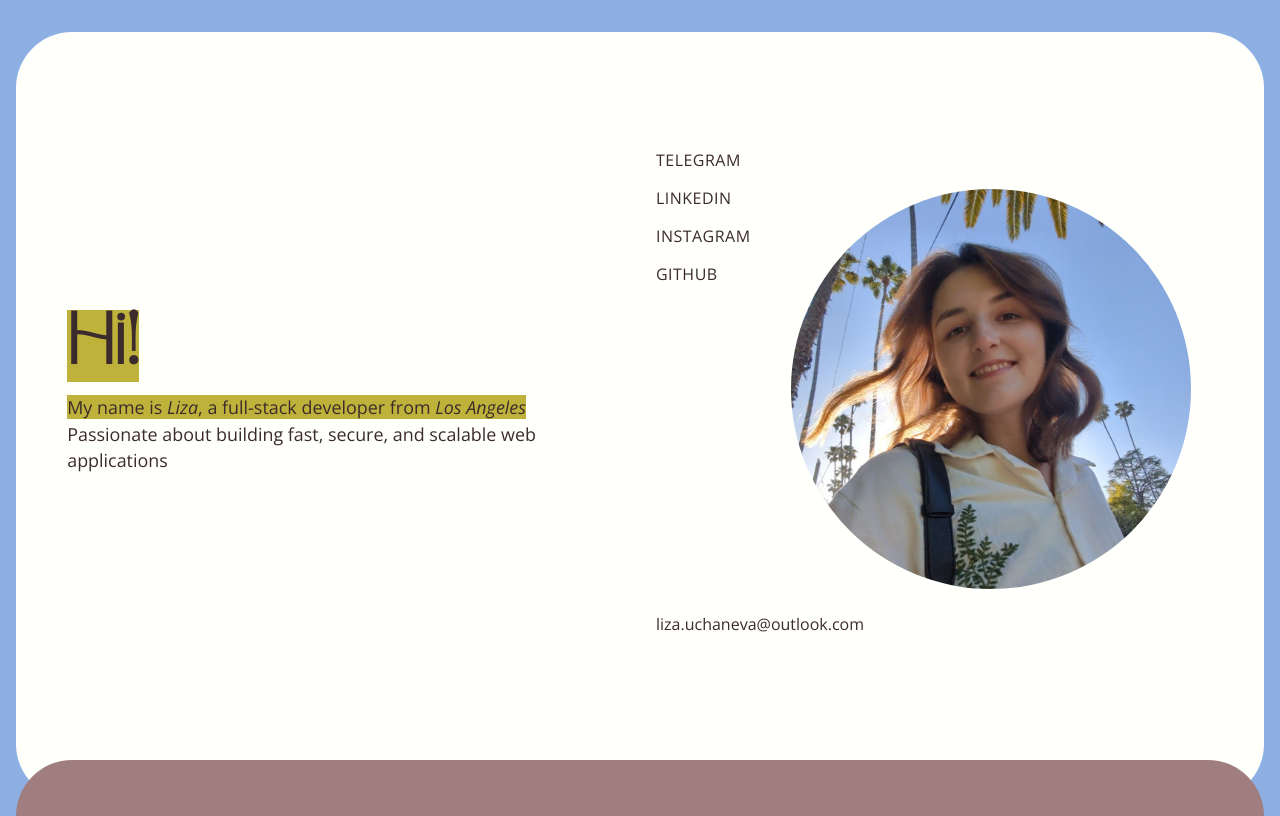
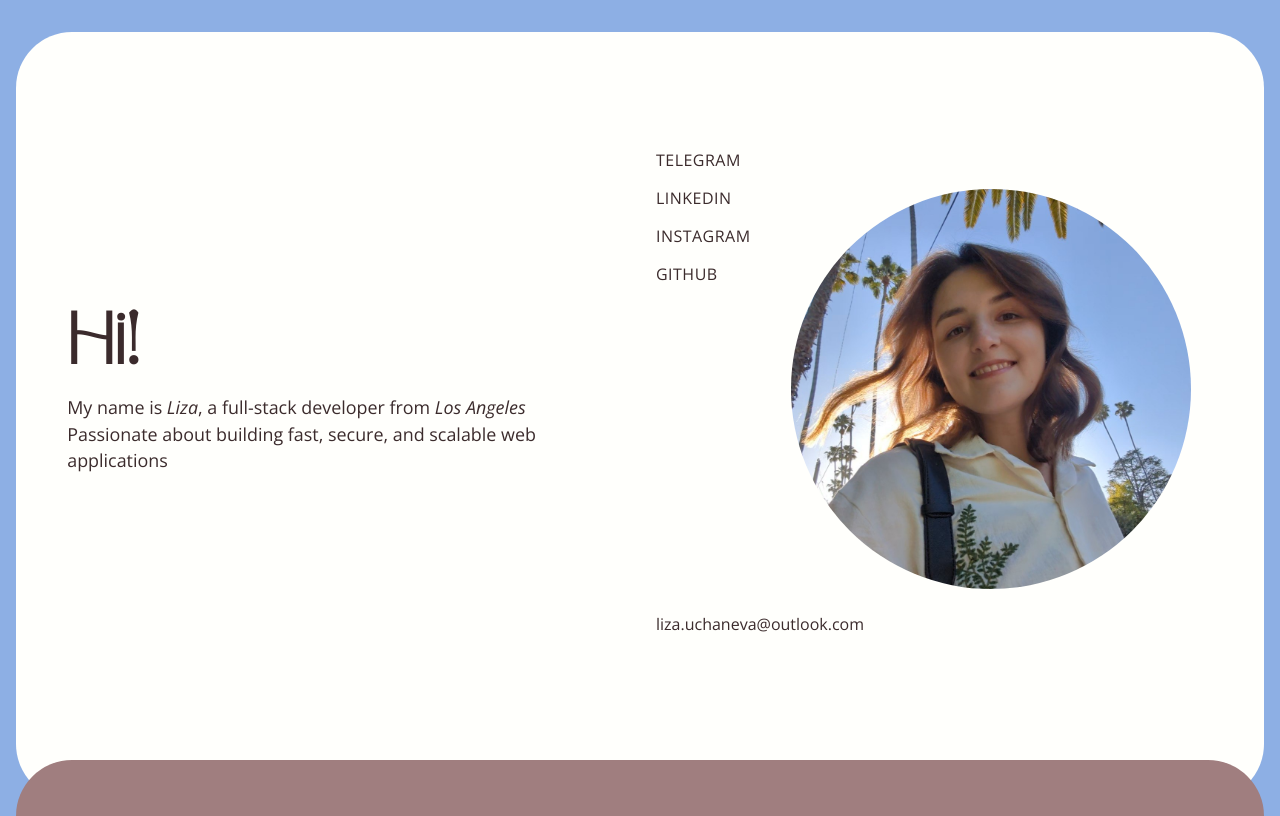
Before and after one commit to liza-uchaneva/my-resume, a Vue app: page / in a window 1280 px wide. Shown: the top 816 px of the page. Built offline with nearby package versions, Linux system fonts and the light colour scheme.

Commit message:
Remove hero highlighter animation
Co-Authored-By: Claude Opus 5.5 <noreply@anthropic.com>

```diff
--- a/src/components/HeroBox.vue
+++ b/src/components/HeroBox.vue
@@ -1,20 +1,9 @@
 <template>
   <section class="box box--hero hero">
     <div class="hero__text">
-      <h1 class="hero__title"><b><span class="hl hl--all">Hi!</span></b></h1>
+      <h1 class="hero__title"><b>Hi!</b></h1>
       <p>
-        <!-- Screen readers get the plain sentence; the letter spans are visual only. -->
-        <span class="visually-hidden">My name is Liza, a full-stack developer from Los Angeles</span>
-        <span aria-hidden="true"
-          ><span
-            v-for="l in letters"
-            :key="l.index"
-            class="hl"
-            :class="{ 'hl--italic': l.italic }"
-            :style="{ '--i': l.index }"
-            >{{ l.char }}</span
-          ></span
-        ><br />
+        My name is <i>Liza</i>, a full-stack developer from <i>Los Angeles</i><br>
         Passionate about building fast, secure, and scalable web applications
       </p>
     </div>
@@ -35,15 +24,6 @@
 
 <script setup>
 import links, { email } from "../data/links.js";
-import { toLetters } from "../utils/letters";
-
-// Highlighted letter by letter at reading pace after "Hi!".
-const letters = toLetters([
-  { text: "My name is " },
-  { text: "Liza", italic: true },
-  { text: ", a full-stack developer from " },
-  { text: "Los Angeles", italic: true },
-]);
 </script>
 
 <style lang="scss" scoped>
@@ -67,44 +47,6 @@ const letters = toLetters([
   font-weight: normal;
   line-height: 1;
   margin-bottom: 0.75rem;
-}
-
-// Highlighter: a yellow marker sweeps in behind each letter; the text itself
-// stays brown so it remains easy to read. "Hi!" is highlighted all at once,
-// then the sentence follows letter by letter (~50ms each ≈ reading pace).
-.hl {
-  background: linear-gradient(var(--gold), var(--gold)) no-repeat left / 0% 100%;
-  animation: hl-sweep 0.12s linear forwards;
-  animation-delay: calc(0.9s + var(--i) * 50ms);
-}
-
-.hl--all {
-  animation-duration: 0.35s;
-  animation-delay: 0.4s;
-}
-
-.hl--italic {
-  font-style: italic;
-}
-
-@keyframes hl-sweep {
-  to { background-size: 100% 100%; }
-}
-
-@media (prefers-reduced-motion: reduce) {
-  .hl {
-    animation: none;
-    background-size: 100% 100%;
-  }
-}
-
-.visually-hidden {
-  position: absolute;
-  width: 1px;
-  height: 1px;
-  overflow: hidden;
-  clip: rect(0 0 0 0);
-  white-space: nowrap;
 }
 
 .hero__text p {
--- a/src/utils/letters.js
+++ /dev/null
@@ -1,9 +0,0 @@
-// Splits text segments into single characters for letter-by-letter animation.
-// Each letter carries its position in reading order (used as an animation
-// delay) and its segment's italic flag.
-export function toLetters(segments) {
-  let index = 0;
-  return segments.flatMap(({ text, italic = false }) =>
-    [...text].map((char) => ({ char, italic, index: index++ }))
-  );
-}
```
Also changed, not shown: 1 other file (tests, documents, lock files or other folders).
